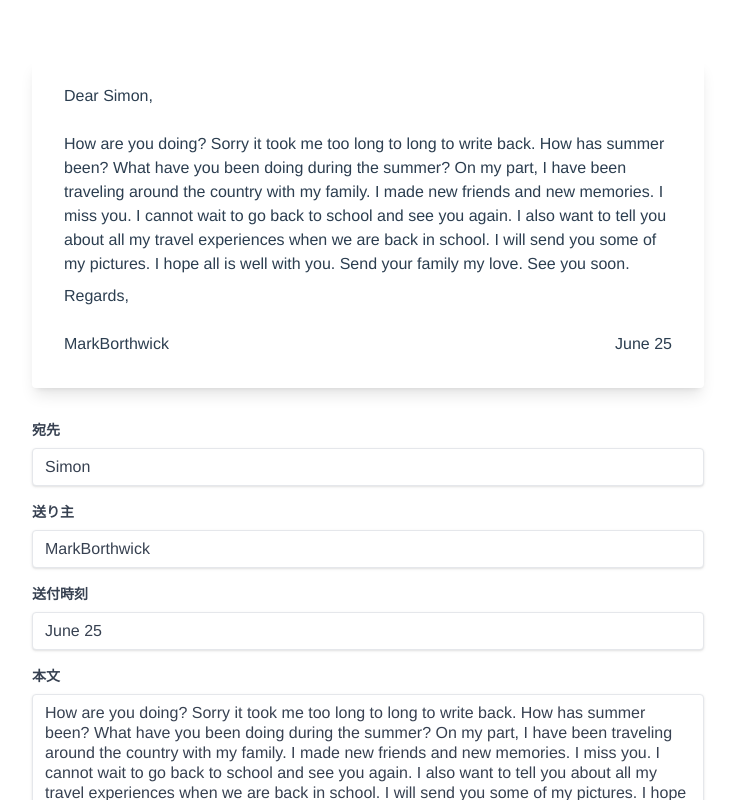
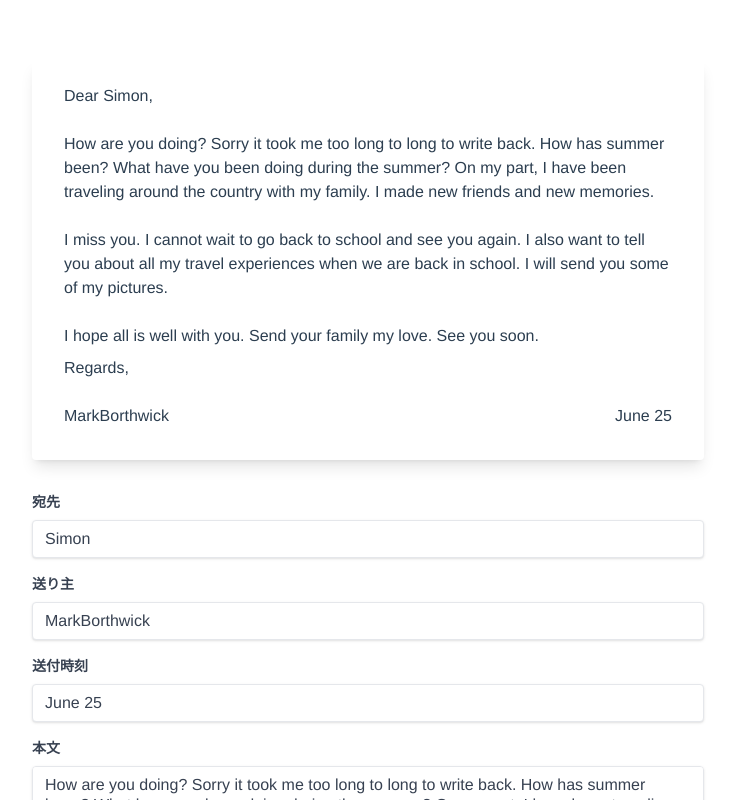
Before and after one commit to Haru0101/dear-my-friend, a Vue app: page / in a window 1280 px wide. Shown: the top 800 px of the page, without its empty margins (272-1007 px from the left). Built offline with nearby package versions, Linux system fonts and the light colour scheme.

Commit message:
feat: pre-wrap

```diff
--- a/src/App.vue
+++ b/src/App.vue
@@ -1,7 +1,7 @@
 <script setup lang="ts">
 import { ref } from 'vue'
 
-const message = ref('How are you doing? Sorry it took me too long to long to write back. How has summer been? What have you been doing during the summer? On my part, I have been traveling around the country with my family. I made new friends and new memories. I miss you. I cannot wait to go back to school and see you again. I also want to tell you about all my travel experiences when we are back in school. I will send you some of my pictures. I hope all is well with you. Send your family my love. See you soon.');
+const message = ref('How are you doing? Sorry it took me too long to long to write back. How has summer been? What have you been doing during the summer? On my part, I have been traveling around the country with my family. I made new friends and new memories.\n\nI miss you. I cannot wait to go back to school and see you again. I also want to tell you about all my travel experiences when we are back in school. I will send you some of my pictures.\n\nI hope all is well with you. Send your family my love. See you soon.');
 
 const to = ref('Simon');
 const from = ref('MarkBorthwick');
@@ -21,7 +21,7 @@ const letterGreeting = ref('Dear');
     <div class="mb-8 bg-white shadow-lg rounded px-8 pt-6 pb-8">
       <p class="mb-6">{{letterGreeting}} {{to}},</p>
 
-      <p class="mb-2">{{message}}</p>
+      <p class="mb-2 whitespace-pre-wrap">{{message}}</p>
       <p class="mb-6">{{letterClosing}},</p>
 
       <p class="flex justify-between"><span>{{from}}</span><span>{{sentDate}}</span></p>
```
